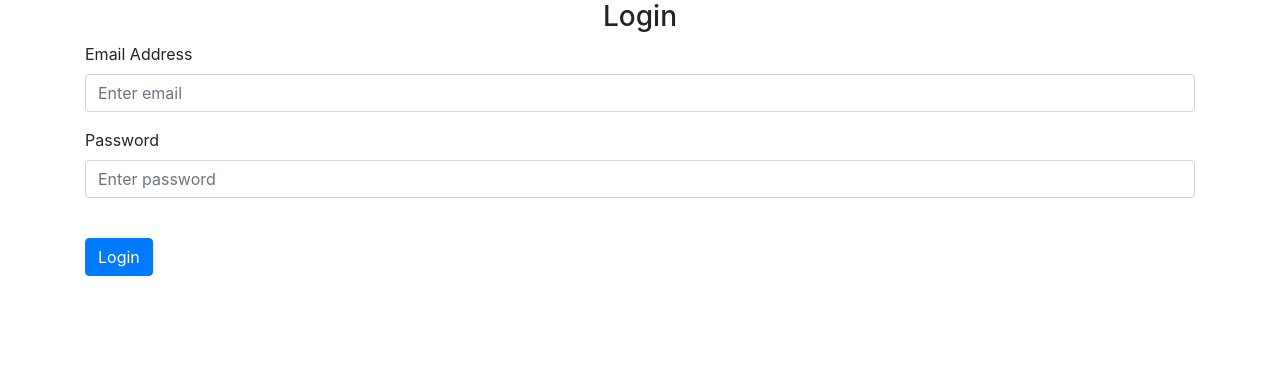
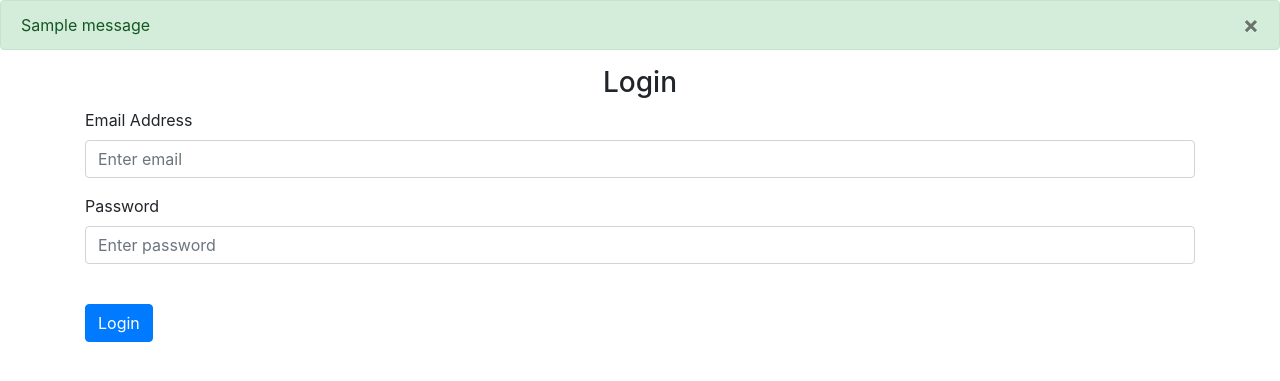
Before and after one commit to SaidNivek/notes-python-flask, a Flask app: page /login in a window 1280 px wide. Shown: the part 56-437 px from the top of the page. Run offline with Flask 2, Linux system fonts and the light colour scheme; one stand-in notice (Sample message) is shown; some libraries are stand-ins or nearby versions.

Commit message:
Flash messages implemented on sign-up and login pages.

```diff
--- a/website/auth.py
+++ b/website/auth.py
@@ -31,7 +31,7 @@ def sign_up():
         password2 = request.form.get('password2')
 
         if len(email) < 4:
-            flash('Email must be greater than 4 characters', category='error')
+            flash('Email must be greater than 3 characters', category='error')
         elif len(firstName) < 2:
             flash('Email must be greater than 1 character', category='error')
         elif password1 != password2:
--- a/website/templates/base.html
+++ b/website/templates/base.html
@@ -41,7 +41,28 @@
         </div>
       </div>
     </nav>
-
+    <!--  -->
+    {% with messages = get_flashed_messages(with_categories=true) %}
+      {% if messages %}
+        {% for category, message in messages %}
+          {% if category == 'error' %}
+            <div class="alert alert-danger alert-dismissable fade show" role="alert">
+              {{ message }}
+              <button type="btn" class="close" data-dismiss="alert">
+                <span aria-hidden="true">&times;</span>
+              </button>
+            </div>
+          {% else %}
+            <div class="alert alert-success alert-dismissable fade show" role="alert">
+              {{ message }}
+              <button type="btn" class="close" data-dismiss="alert">
+                <span aria-hidden="true">&times;</span>
+              </button>
+            </div>
+          {% endif %}
+        {% endfor %}
+      {% endif%}
+    {% endwith %}
     <div class="container">
       {% block content %}
       {% endblock %}
```
